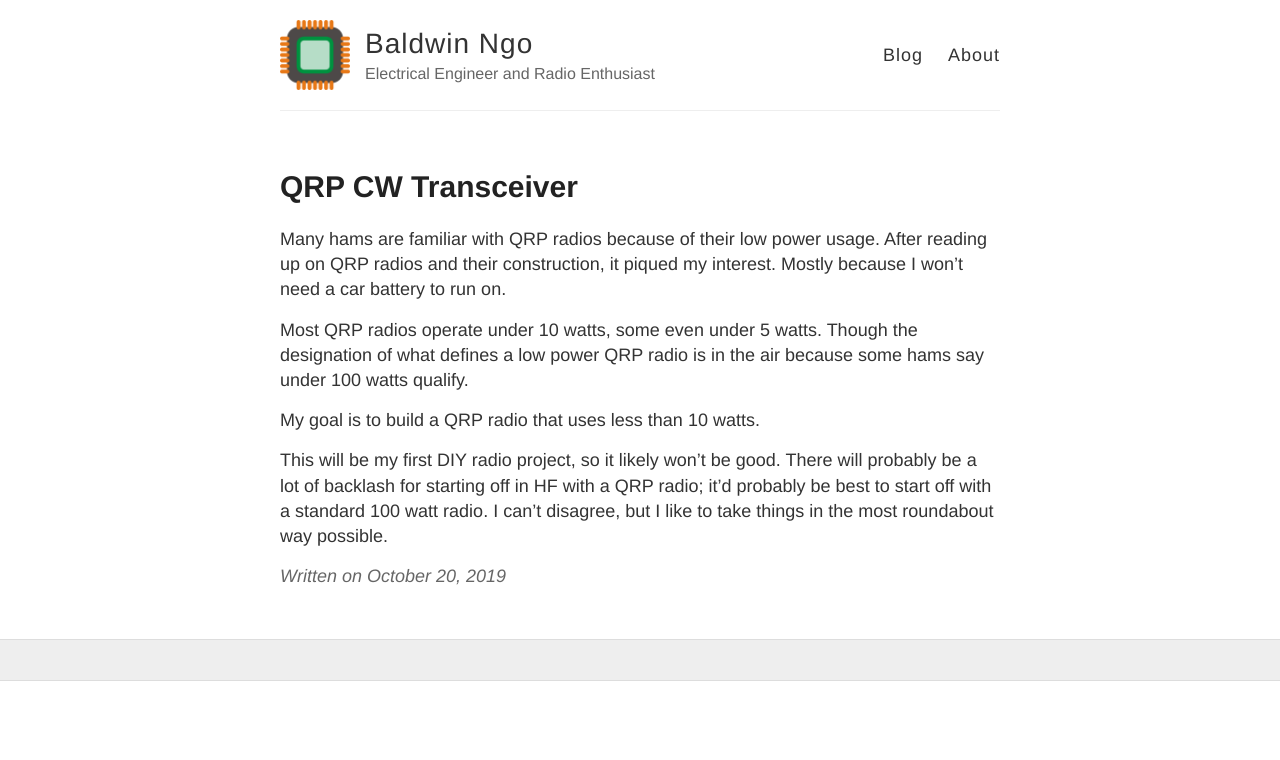
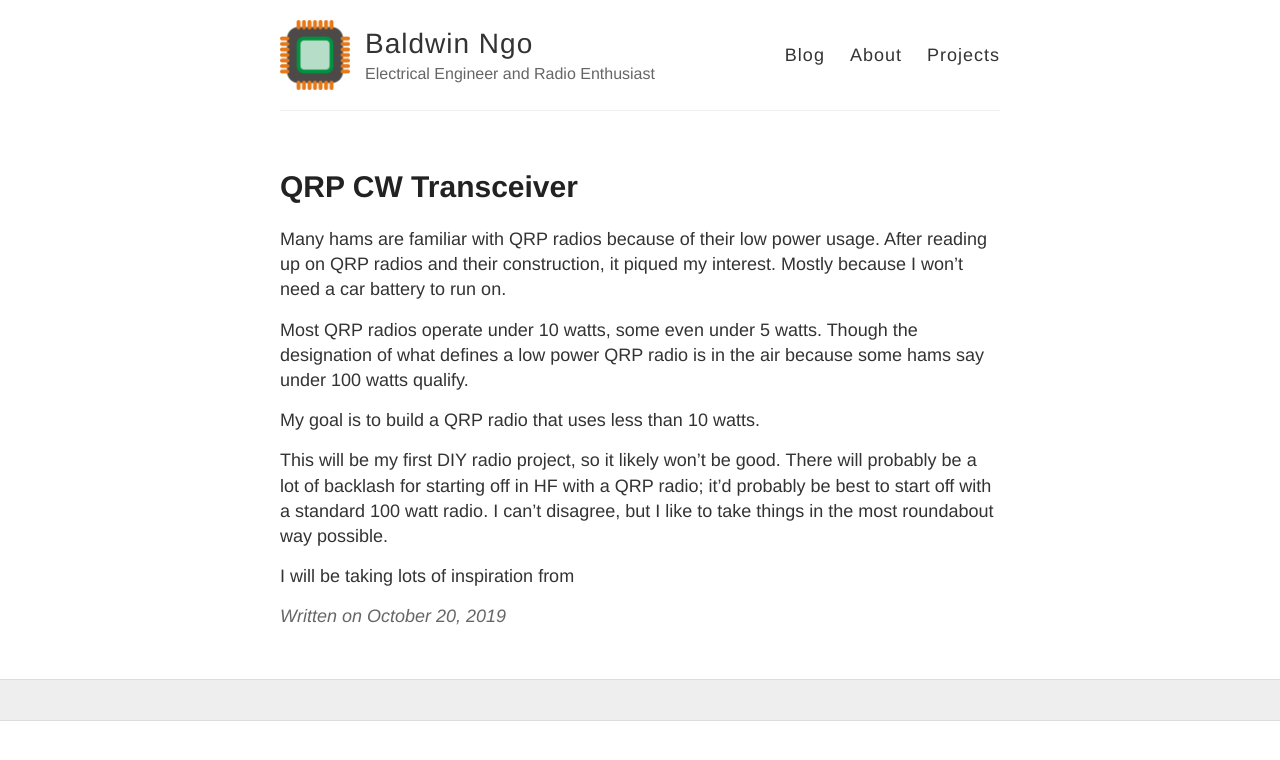
Before and after one commit to baldwinngo/baldwinngo.github.io, a Jekyll site: the page built from _posts/2019-10-20-QRP CW Transceiver.md, in a window 1280 px wide. Shown: the top 760 px of the page. Built offline with Jekyll 4.4.1, drawn with Linux system fonts in a browser that asks for light colours.

Commit message:
add projects

```diff
--- a/_layouts/default.html
+++ b/_layouts/default.html
@@ -29,6 +29,7 @@
           <nav>
             <a href="{{ site.baseurl }}/">Blog</a>
             <a href="{{ site.baseurl }}/about">About</a>
+            <a href="{{ site.baseurl }}/projects">Projects</a>
           </nav>
         </header>
       </div>
--- a/_posts/2019-10-20-QRP CW Transceiver.md
+++ b/_posts/2019-10-20-QRP CW Transceiver.md
@@ -10,3 +10,5 @@ Most QRP radios operate under 10 watts, some even under 5 watts. Though the desi
 My goal is to build a QRP radio that uses less than 10 watts.
 
 This will be my first DIY radio project, so it likely won't be good. There will probably be a lot of backlash for starting off in HF with a QRP radio; it'd probably be best to start off with a standard 100 watt radio. I can't disagree, but I like to take things in the most roundabout way possible.
+
+I will be taking lots of inspiration from
```
